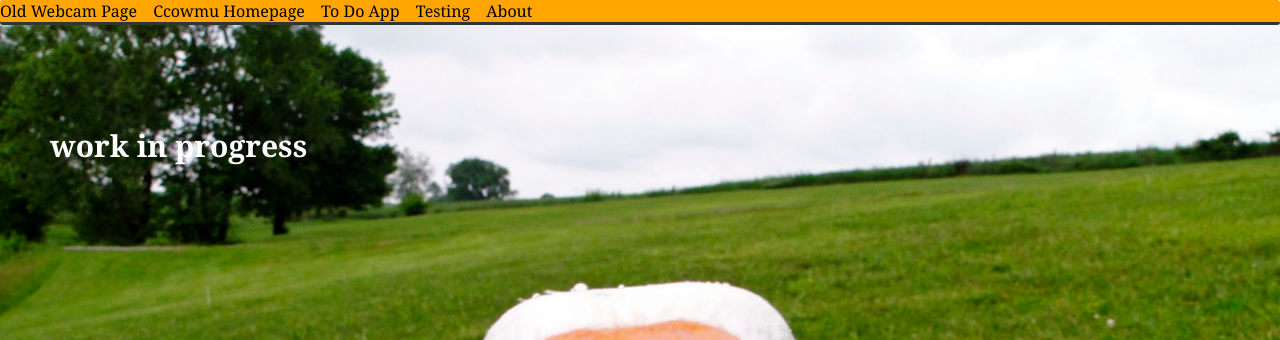
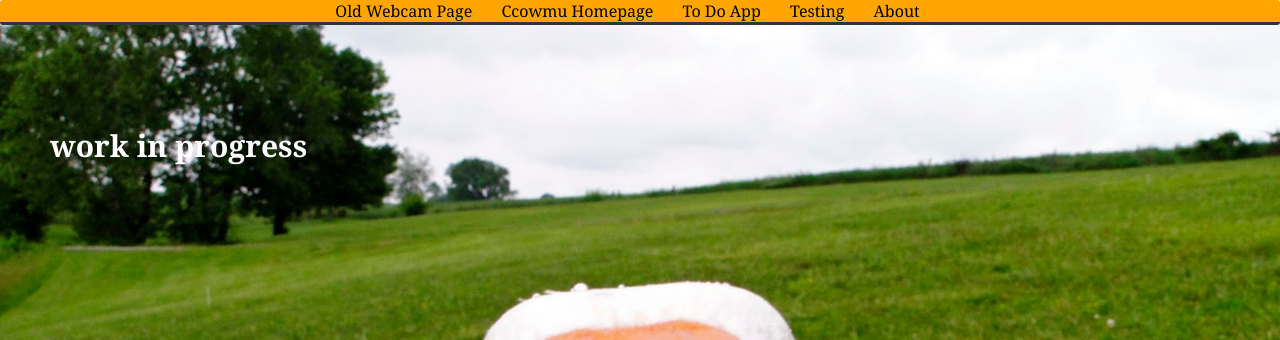
Before and after one commit to blakewrege/www, a PHP site: page / in a window 1280 px wide. Shown: the part 96-436 px from the top of the page. Run offline with PHP 8.4, Linux system fonts and the light colour scheme.

Commit message:
centered the menu

```diff
--- a/stylesheet.css
+++ b/stylesheet.css
@@ -55,15 +55,13 @@ tr:nth-child(2n), .form_row {
 
 .box {
 	background-color: Orange;
+	text-align:center;
 }
 
-.task {
-	padding-left: 4px;
-	padding-right: 4px;
-}
 
 .menu_item {
-	margin-right: 12px;
+	margin-right: 25px;
+	text-align:center;
 }
 
 .form_row {
```
